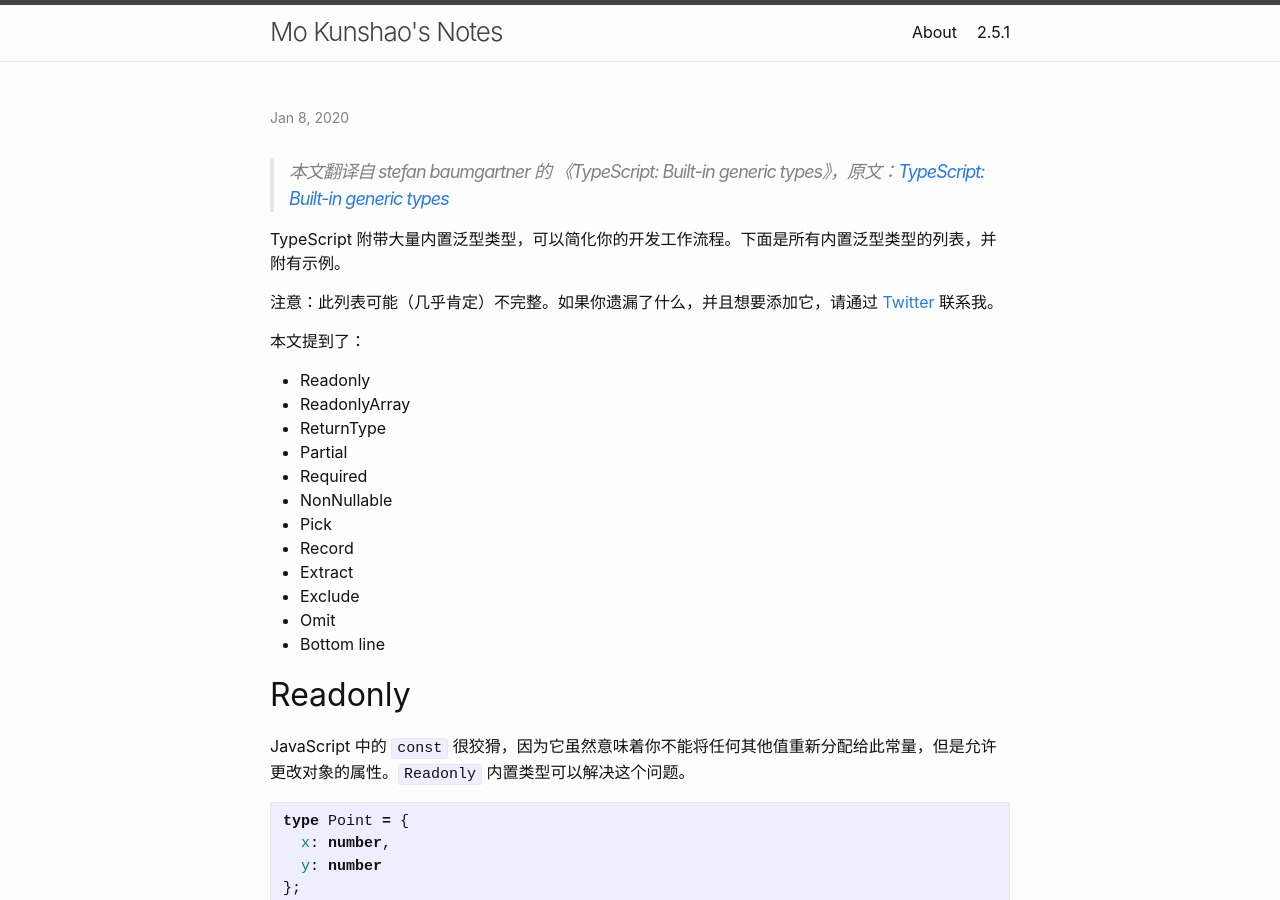
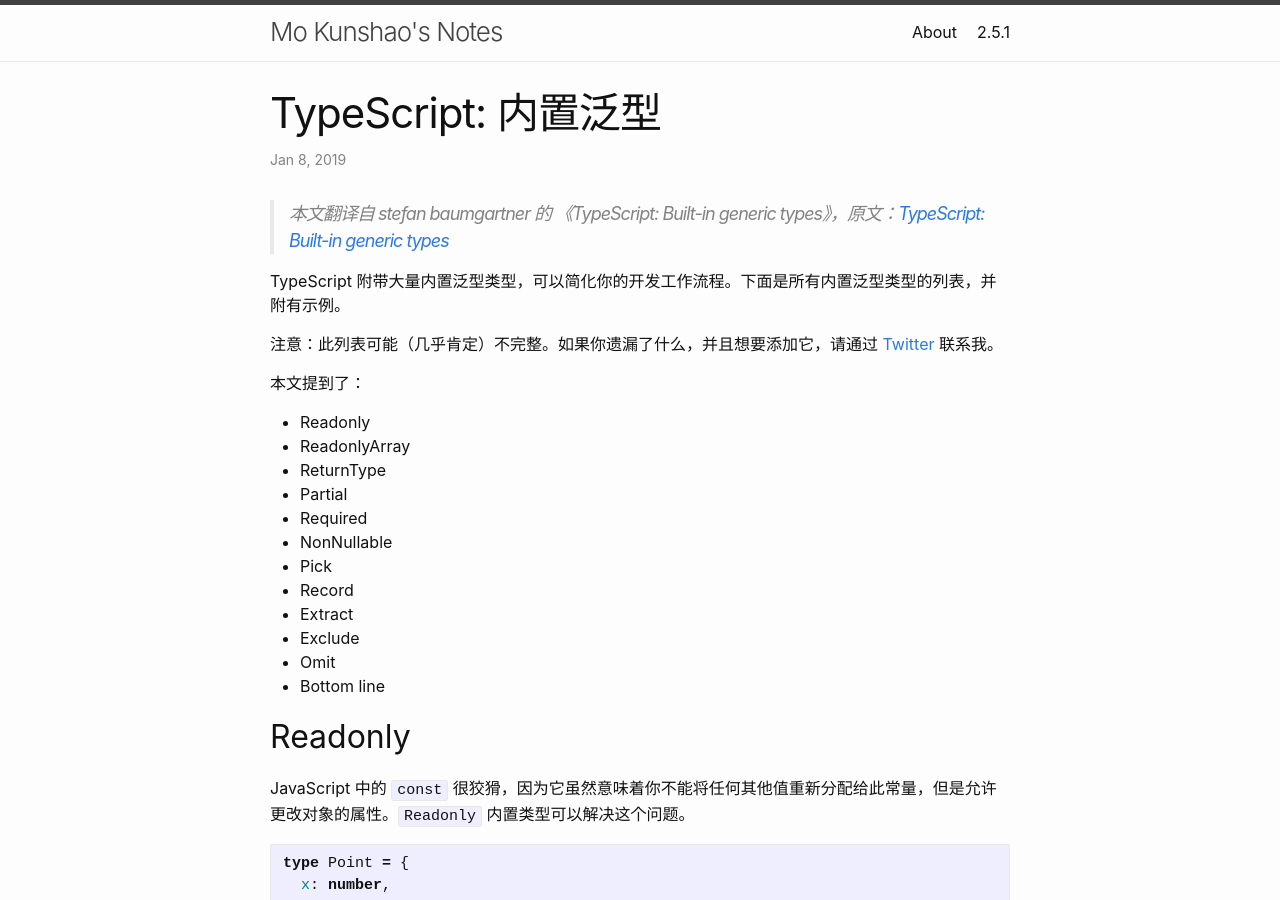
Before and after one commit to mokunshao/mokunshao.github.io, a Jekyll site: the page built from _posts/2019-01-08-typescript-built-in-generics.md, in a window 1280 px wide and 900 px high. Built offline with Jekyll 4.4.1, drawn with Linux system fonts in a browser that asks for light colours; our own code applies the rules of GitHub Pages for plain Markdown files.

Commit message:
Update 2019-01-08-typescript-built-in-generics.md

```diff
--- a/_posts/2019-01-08-typescript-built-in-generics.md
+++ b/_posts/2019-01-08-typescript-built-in-generics.md
@@ -1,5 +1,5 @@
 ---
-title: TypeScript\: 内置泛型
+title: 'TypeScript: 内置泛型'
 ---
 
 > 本文翻译自 stefan baumgartner 的 《TypeScript: Built-in generic types》，原文：[TypeScript: Built-in generic types](https://fettblog.eu/typescript-built-in-generics/)
```
